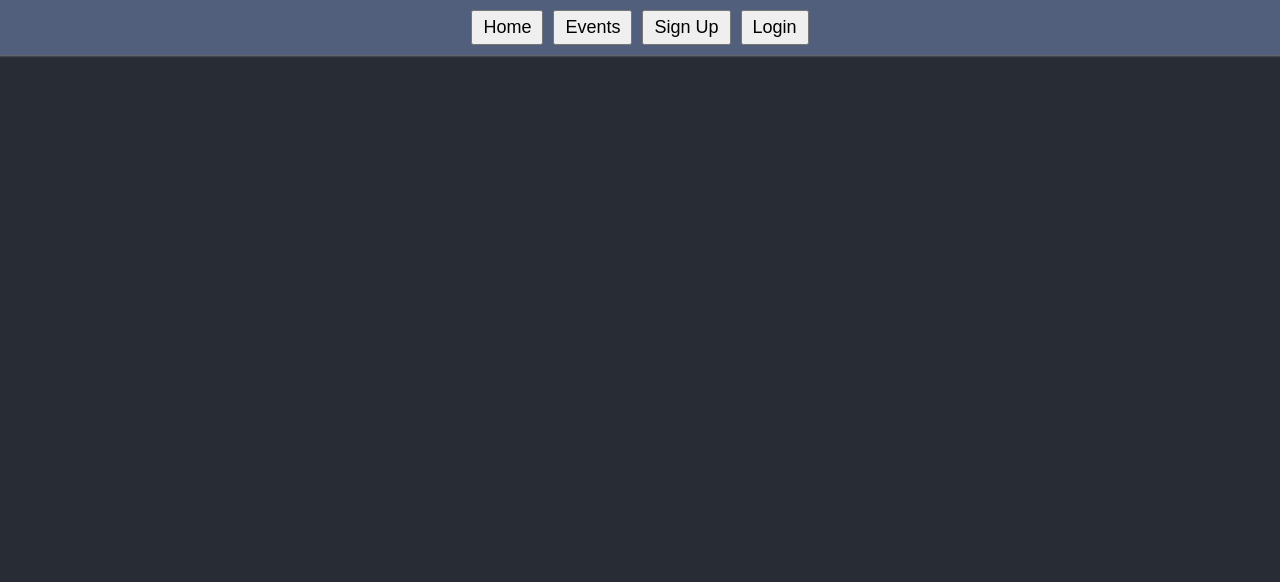
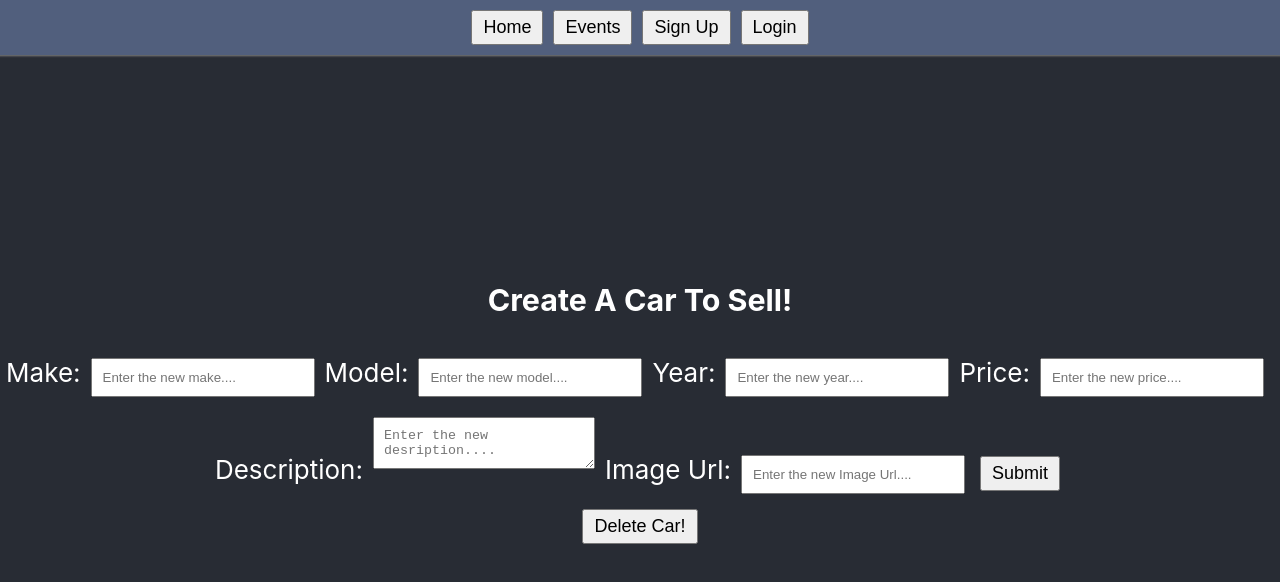
Before and after one commit to danialraja1600/carheaven-frontend, a React (Create React App) app in the folder carheaven-client/: page /cars/carId in a window 1280 px wide. Shown: the top 582 px of the page. Built offline with nearby package versions, Linux system fonts and the light colour scheme; no server answers.

Commit message:
import editcardpage into app.js with route path

```diff
--- a/carheaven-client/src/App.js
+++ b/carheaven-client/src/App.js
@@ -5,6 +5,7 @@ import HomePage from './pages/HomePage';
 import LoginPage from './pages/LoginPage';
 import SignUpPage from './pages/SignUpPage';
 import MyCarsPage from './pages/MyCarsPage';
+import EditCarPage from './pages/EditCarPage';
 
 function App() {
   return (
@@ -17,6 +18,7 @@ function App() {
           <Route path="/login" element={<LoginPage />}/>
           <Route path="/signup" element={<SignUpPage />}/>
           <Route path="/cars/myCars" element={<MyCarsPage />}/>
+          <Route path="/cars/carId"  element={<EditCarPage />}/>
         </Routes>
 
 
--- a/carheaven-client/src/pages/EditCarPage.js
+++ b/carheaven-client/src/pages/EditCarPage.js
@@ -30,7 +30,7 @@ function EditCarPage(props) {
             setYear(oneCar.year);
             setPrice(oneCar.price);
             setDescription(oneCar.description);
-            setImageUrl(one.imageUrl);
+            setImageUrl(oneCar.imageUrl);
           })
           .catch((error) => console.log(error));
 
@@ -76,7 +76,7 @@ function EditCarPage(props) {
       return (
         <div className="UpdateCar">
         <h3>Create A Car To Sell!</h3>
-        <form className="update-form" onSubmit={(e) => handleSubmit(e)}>
+        <form className="update-form" onSubmit={(e) => handleFormSubmit(e)}>
 
         Make:
         <input
```
